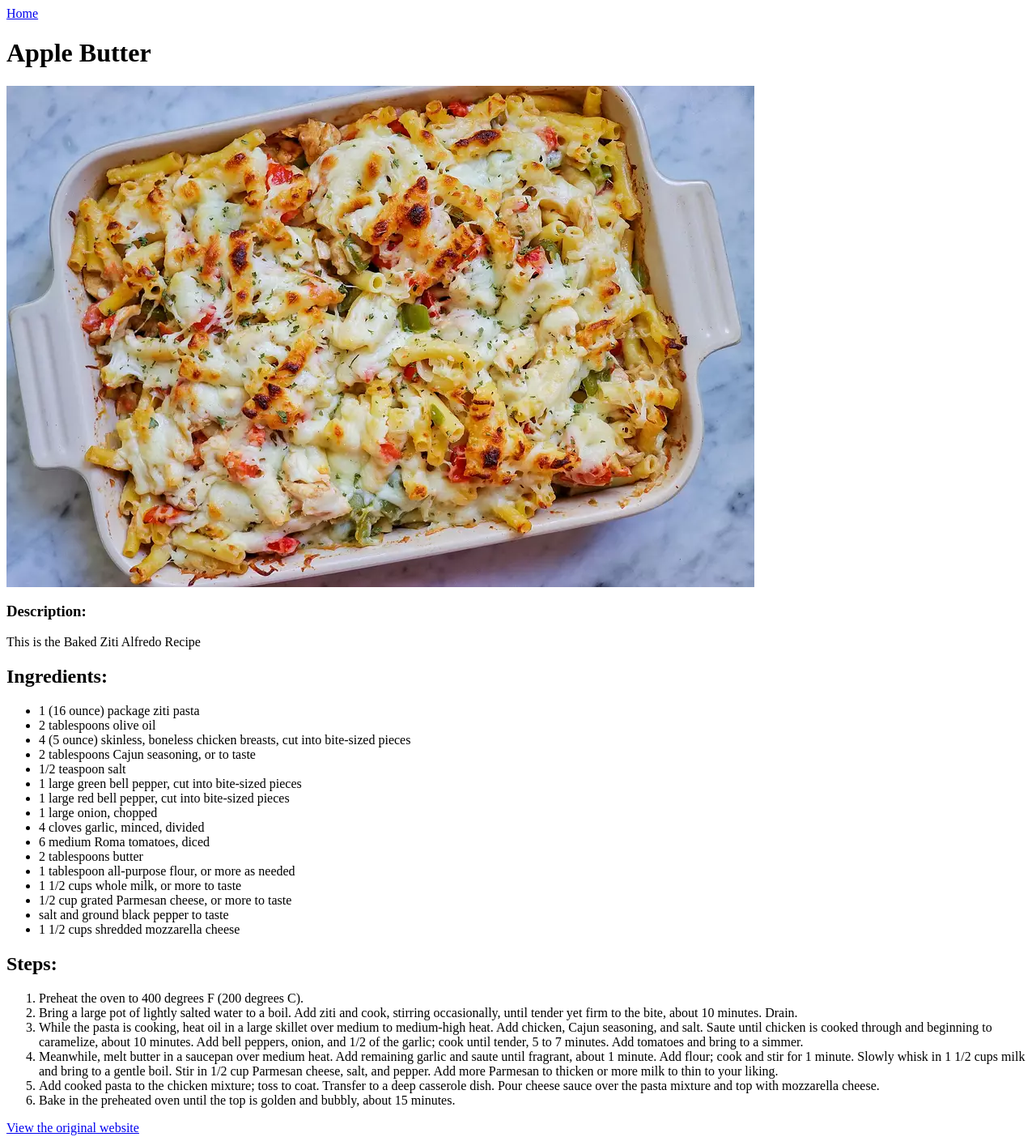
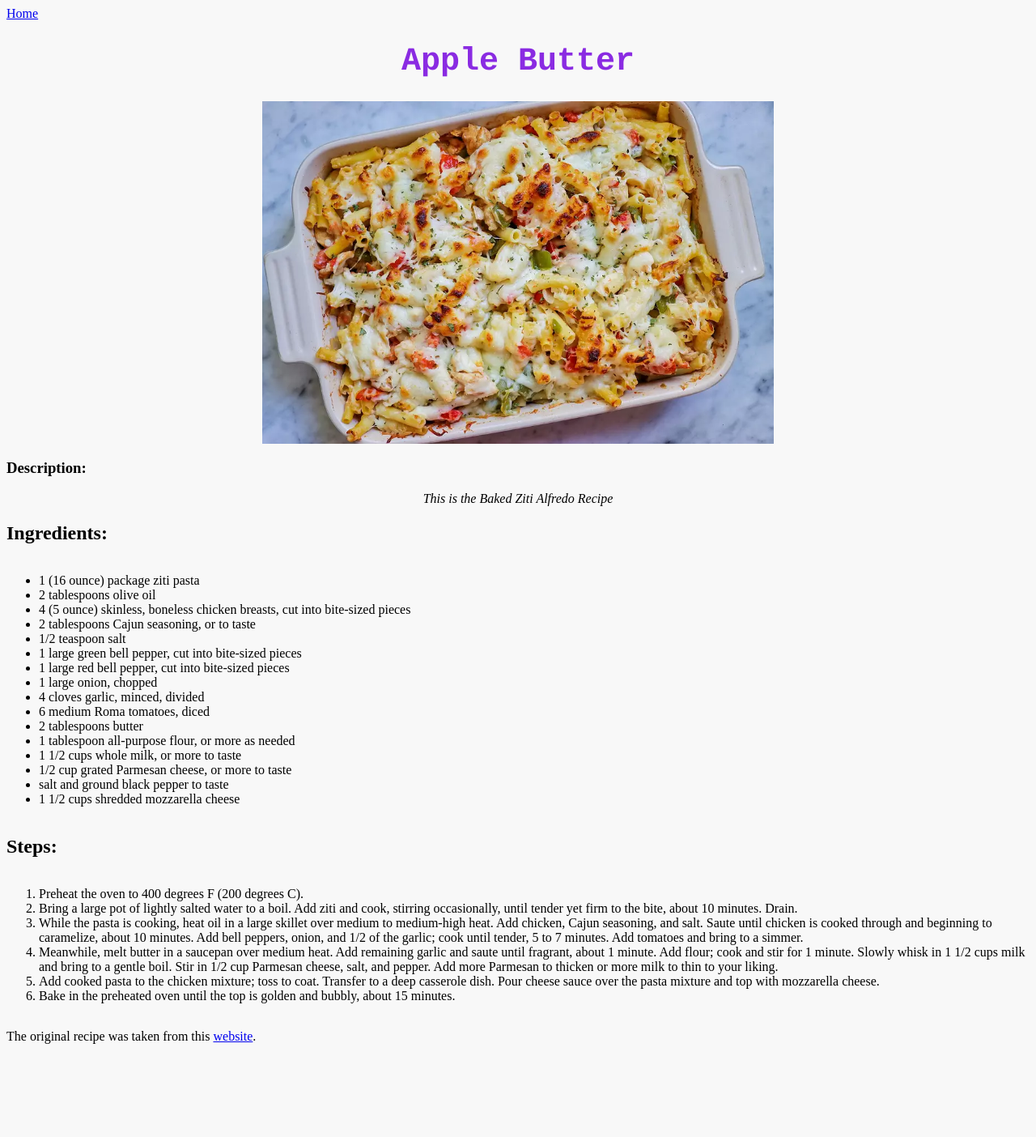
Before and after one commit to mvazramos/odin-recipes, a plain HTML site: page recipes/zitialfredo.html in a window 1280 px wide. Shown: the whole page at 81% size. After the commit the page ends 1305 px from the top, so only its background shows below. Drawn offline with Linux system fonts and the light colour scheme.

Commit message:
add some css styling

```diff
--- a/recipes/zitialfredo.html
+++ b/recipes/zitialfredo.html
@@ -1,14 +1,26 @@
+<!DOCTYPE html>
+<html lang="en">
+<head>
+    <meta charset="UTF-8">
+    <meta http-equiv="X-UA-Compatible" content="IE=edge">
+    <meta name="viewport" content="width=device-width, initial-scale=1.0">
+    <link rel="stylesheet" href="../styles.css">
+    <title>Ziti Alfredo</title>
+</head>
+<body>
+        <div class="return-home">
         <a href="../index.html">Home</a>
+        </div>
 
-<h1>Apple Butter</h1>
-<img src="../images/zitialfredo.webp" alt="Baked Ziti Alfredo Picture">
+        <h1 class="title">Apple Butter</h1>
+        <img src="../images/zitialfredo.webp" alt="Baked Ziti Alfredo Picture" class="center">
 
         <h3>Description:</h3>
 
-<p>This is the Baked Ziti Alfredo Recipe</p>
+        <p class="description">This is the Baked Ziti Alfredo Recipe</p>
 
+        <div class="ingredients">
             <h2>Ingredients:</h2>
-
             <ul>
                 <li>1 (16 ounce) package ziti pasta </li>
                 <li>2 tablespoons olive oil </li>
@@ -27,9 +39,10 @@
                 <li>salt and ground black pepper to taste</li>
                 <li>1 1/2 cups shredded mozzarella cheese </li>
             </ul>
+        </div>
 
+        <div class="steps">
             <h2>Steps:</h2>
-
             <ol>
                 <li>Preheat the oven to 400 degrees F (200 degrees C).</li>
                 <li>Bring a large pot of lightly salted water to a boil. Add ziti and cook, stirring occasionally, until tender yet firm to the bite, about 10 minutes. Drain.</li>
@@ -38,5 +51,10 @@
                 <li>Add cooked pasta to the chicken mixture; toss to coat. Transfer to a deep casserole dish. Pour cheese sauce over the pasta mixture and top with mozzarella cheese.</li>
                 <li>Bake in the preheated oven until the top is golden and bubbly, about 15 minutes.</li>
             </ol>
-
-<a href="https://www.allrecipes.com/recipe/285201/baked-ziti-alfredo-with-cajun-chicken/">View the original website</a>
+        </div>
+        <p>
+            The original recipe was taken from this
+            <a href="https://www.allrecipes.com/recipe/285201/baked-ziti-alfredo-with-cajun-chicken/">website</a>.
+        </p>
+    </body>
+</html>
--- /dev/null
+++ b/styles.css
@@ -0,0 +1,42 @@
+*{
+    background-color:rgb(248, 248, 248);
+}
+
+.title{
+    font-size: 40px;
+    font-family: Courier, Arial;
+    font-weight: bold;
+    text-align: center;
+    color:blueviolet;
+}
+
+#recipes-list{
+    text-align: center;
+}
+
+ul{
+    display: inline-block;
+    text-align: left;
+}
+
+ol{
+    display: inline-block;
+    text-align: left;
+}
+
+.description{
+    text-align: center;
+    font-style: italic;
+}
+
+img{
+    height: auto;
+    width: 300px;
+}
+
+.center {
+    display: block;
+    margin-left: auto;
+    margin-right: auto;
+    width: 50%;
+  }
```
Also changed, not shown: index.html (+9 -1 lines), recipes/applebutter.html (+24 -9 lines), recipes/chedarcheesescone.html (+25 -6 lines), images/hand-drawn-meal-doodles-set-collection-pencil-chalk-drawing-sketches-different-food-types-fruits-vegetables-transparent-background-healthy-nutrition-junk-food-illustration_160308-3216.jpg (added), images/logo.png (added). Lines whose indentation alone changed are shown as unchanged.
